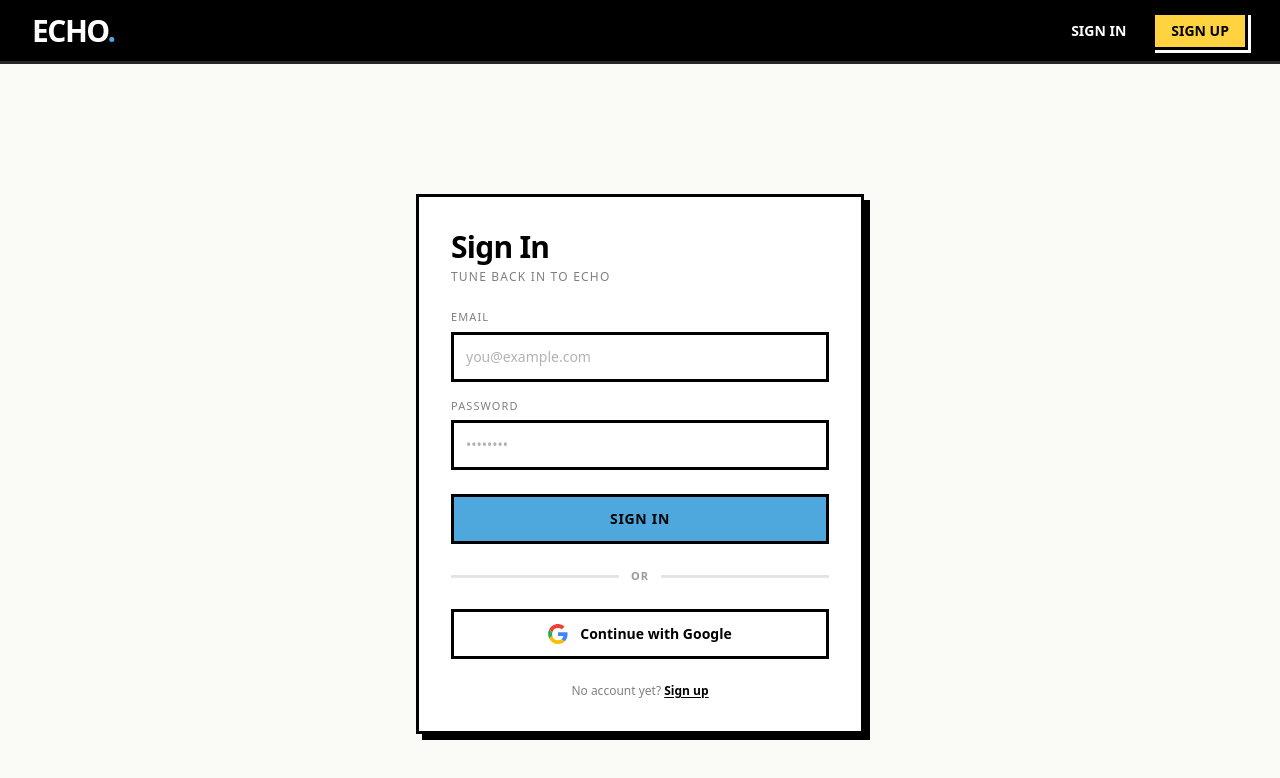
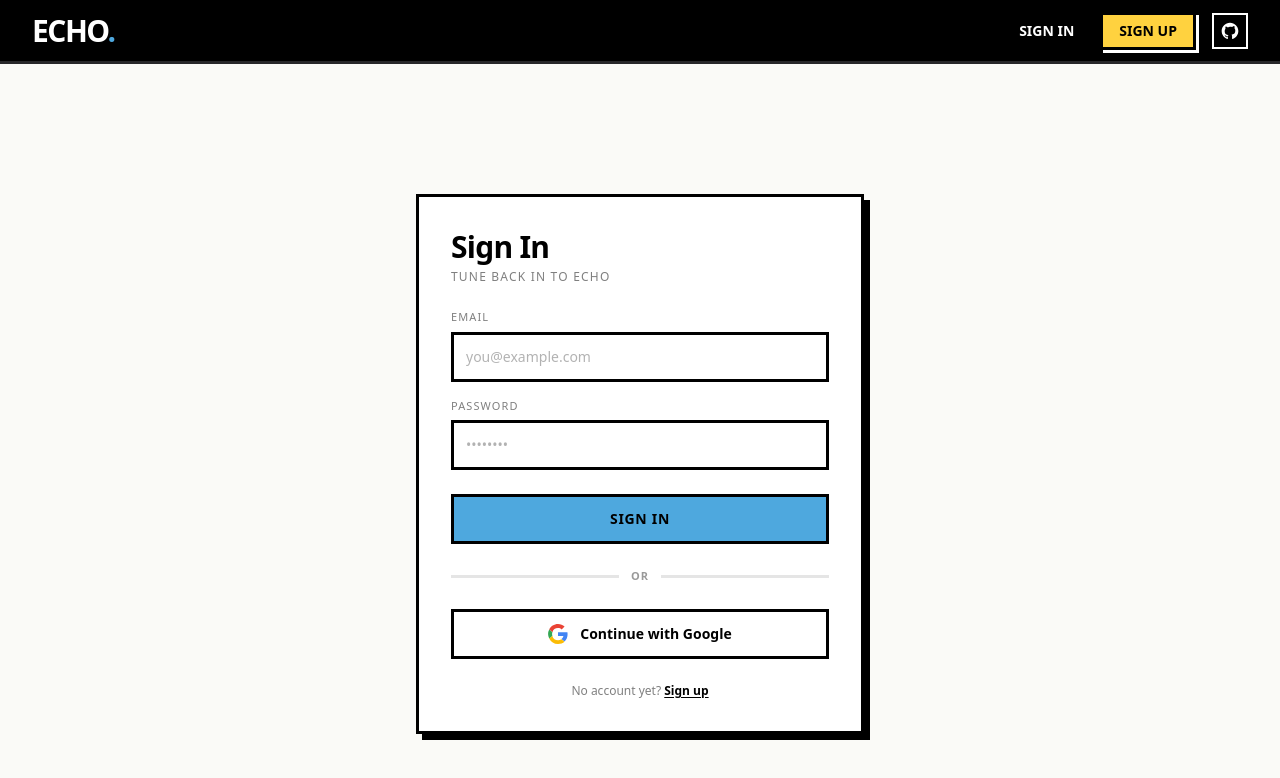
Before and after one commit to Aditya-SSR/Echo, a Next.js app in the folder client/: page /signin in a window 1280 px wide. Shown: the top 778 px of the page. Built offline with nearby package versions, Linux system fonts and the light colour scheme; no server answers.

Commit message:
github icon added

```diff
--- a/client/src/components/Navbar.jsx
+++ b/client/src/components/Navbar.jsx
@@ -41,12 +41,12 @@ const handleLogout = () => {
                 Echo<span className="text-[#4EA8DE]">.</span>
             </Link>
 
+
             <div className="flex items-center gap-4">
                 {user ? (
                     <UserDetails user={user} onLogout={handleLogout} />
                 ) : (
                     <div className="flex items-center gap-3">
-
                         <Link
                             href="/signin"
                             className="font-mono text-xs sm:text-sm font-bold uppercase text-white px-3 py-1.5 border-2 border-transparent hover:border-white transition-colors"
@@ -62,6 +62,19 @@ const handleLogout = () => {
                         </Link>
                     </div>
                 )}
+
+
+                <a
+                    href="https://github.com/Aditya-SSR/Echo"
+                    target="_blank"
+                    rel="noopener noreferrer"
+                    title="View Source Protocol"
+                    className="flex h-9 w-9 items-center justify-center border-2 border-white bg-black text-white transition-all hover:-translate-x-0.5 hover:-translate-y-0.5 hover:bg-white hover:text-black hover:shadow-[3px_3px_0px_0px_#4EA8DE] active:translate-x-0 active:translate-y-0 active:shadow-none"
+                >
+                    <svg className="h-5 w-5 fill-current" viewBox="0 0 24 24">
+                        <path fillRule="evenodd" clipRule="evenodd" d="M12 2C6.477 2 2 6.477 2 12c0 4.42 2.865 8.166 6.839 9.489.5.092.682-.217.682-.48,0-.237-.008-.866-.013-1.7-2.782.603-3.369-1.34-3.369-1.34-.454-1.156-1.11-1.462-1.11-1.462-.908-.62.069-.068.069-.068 1.003.07 1.531 1.03 1.531 1.03.892 1.529 2.341 1.087 2.91.831.092-.646.35-1.086.636-1.336-2.22-.253-4.555-1.11-4.555-4.943 0-1.091.39-1.984 1.029-2.683-.103-.253-.446-1.27.098-2.647 0 0 .84-.269 2.75 1.025A9.564 9.564 0 0112 6.844c.85.004 1.705.115 2.504.337 1.909-1.294 2.747-1.025 2.747-1.025.546 1.377.203 2.394.1 2.647.64.699 1.028 1.592 1.028 2.683 0 3.842-2.339 4.687-4.566 4.935.359.309.678.919.678 1.852 0 1.336-.012 2.415-.012 2.743 0 .267.18.577.688.479C19.138 20.164 22 16.418 22 12c0-5.523-4.477-10-10-10z" />
+                    </svg>
+                </a>
             </div>
         </nav>
     );
```
Lines whose indentation alone changed are shown as unchanged.
